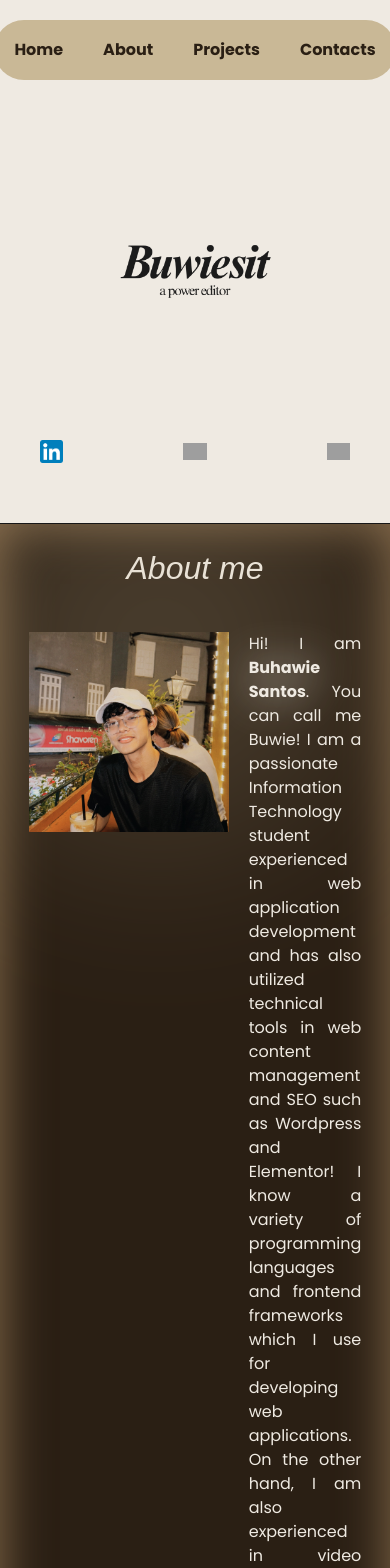
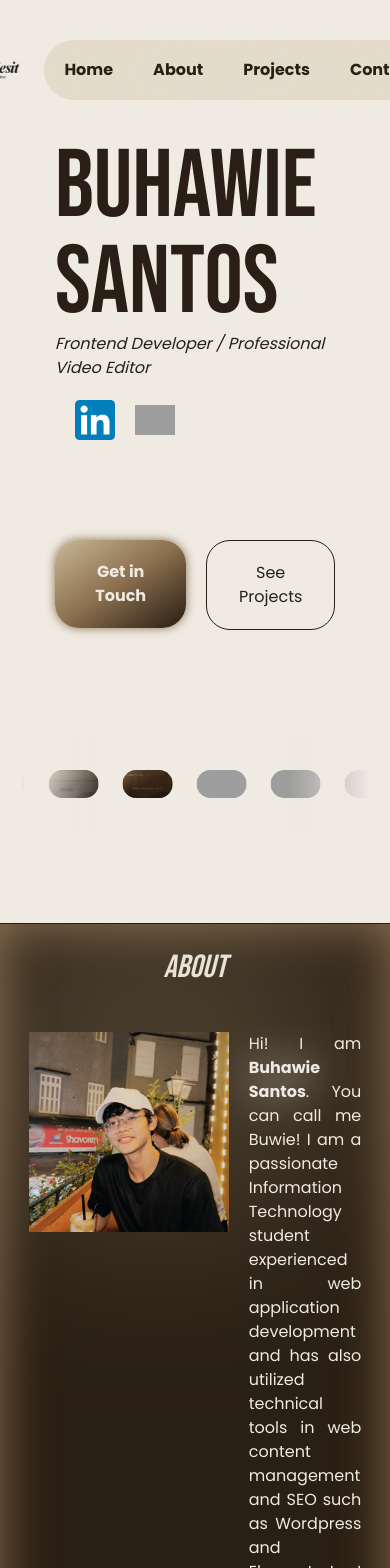
Before and after one commit to BuwieSit/buwiesit-portfolio, a Next.js app: page / in a window 390 px wide. Shown: the top 1568 px of the page. Built offline with nearby package versions, Linux system fonts and the light colour scheme; grey boxes are pictures that could not be loaded; a web font is replaced by a local one.

Commit message:
halfway front page

```diff
--- a/app/globals.css
+++ b/app/globals.css
@@ -1,5 +1,8 @@
 @import "tailwindcss";
 
+* {
+  scroll-behavior: smooth;
+}
 :root {
   --background: #ffffff;
   --foreground: #171717;
@@ -10,6 +13,7 @@
   --color-foreground: var(--foreground);
   --font-poppins: var(--font-poppins);
   --font-times-new: var(--font-times-mt);
+  --font-bebas: var(--font-bebas);
 }
 @theme {
   --color-editor-bg: #EFEAE2;
@@ -20,7 +24,7 @@
 
   --text-title-size: 2rem;
   --text-detail-size: 0.8rem;
-
+  --font-editor-title: var(--font-bebas);
 }
 
 @media (prefers-color-scheme: dark) {
@@ -33,5 +37,5 @@
 body {
   background: var(--background);
   color: var(--foreground);
-  font-family: var(--font-poppins)
+  font-family: var(--font-poppins);
 }
--- a/app/layout.tsx
+++ b/app/layout.tsx
@@ -1,8 +1,10 @@
 import type { Metadata } from "next";
-import { Poppins } from "next/font/google";
+import Image from "next/image";
+import { Poppins, Bebas_Neue } from "next/font/google";
 import localFont from "next/font/local";
 import "./globals.css";
 import { Home, Library, Send, User } from "lucide-react";
+import Link from "next/link";
 
 const timesNewRomanMt = localFont({
    src: [
@@ -22,6 +24,12 @@ const poppins = Poppins({
   display: "swap",
   variable: "--font-poppins",
 });
+const bebas = Bebas_Neue({
+  weight: ["400"],
+  subsets: ["latin"],
+  display: "swap",
+  variable: "--font-bebas",
+});
 
 export const metadata: Metadata = {
   title: "Buwie Santos",
@@ -34,26 +42,26 @@ export default function RootLayout({
   children: React.ReactNode;
 }>) {
   const navItems = [
-    {id: 1, icon:<Home color='#2A1F14'/>, text: "Home"},
-    {id: 2, icon:<User color='#2A1F14'/>, text: "About"},
-    {id: 3, icon:<Library color='#2A1F14'/>, text: "Projects"},
-    {id: 4, icon:<Send color='#2A1F14'/>, text: "Contacts"},
+    {id: 1, icon:<Home color='#2A1F14'/>, text: "Home", link: "home"},
+    {id: 2, icon:<User color='#2A1F14'/>, text: "About",link: "about"},
+    {id: 3, icon:<Library color='#2A1F14'/>, text: "Projects", link: "projects"},
+    {id: 4, icon:<Send color='#2A1F14'/>, text: "Contacts", link: "contacts"},
   ];
 
   return (
     <html
       lang="en"
-      className={`${poppins.variable} ${timesNewRomanMt.variable} font-sans antialiased`}
+      className={`${poppins.variable} ${timesNewRomanMt.variable} ${bebas.variable} font-sans antialiased`}
     >
       <body className="flex flex-col bg-editor-bg">
 
         <header className="fixed top-0 w-full py-5 flex items-center justify-center z-500">
-          <div className="bg-editor-surface h-15 p-5 rounded-full">
+          <Image src={"/editor_logo/dark_nobg.png"} alt={"Logo"} width={100} height={100} loading="eager"/>
+          <div className="bg-editor-surface/30 backdrop-blur-3xl h-15 p-5 rounded-full">
             <ul className="w-full h-full flex gap-10 items-center justify-between">
               {navItems.map((item) => (
                 <li key={item.id} className="flex items-center justify-center group transition ease-in-out cursor-pointer text-editor-primary font-bold">
-                  <p>{item.text}</p>
-
+                  <Link href={`#${item.link}`}><p>{item.text}</p></Link>
                   <div className="absolute bottom-0 font-bold transition ease-in-out -translate-y-5 opacity-0 group-hover:opacity-100 group-hover:translate-y-3 border-0 px-2 py-1 rounded-full drop-shadow-[0px_0px_20px] drop-shadow-editor-bg">
                     {item.icon}
                   </div>
--- a/app/page.tsx
+++ b/app/page.tsx
@@ -2,13 +2,14 @@ import Image from "next/image";
 import Carousel from "@/components/Carousel";
 import WebsiteCard from "@/components/WebsiteCard";
 import VideoCard from "@/components/VideoCard";
+import Link from "next/link";
+import TestimonialCarousel from "@/components/TestimonialCarousel";
 
 export default function Home() {
 
   const contacts = [
-    { id: 1, platform: "LinkedIn", icon: "/icons/linkedin.png", text: "Buhawie Santos" },
-    { id: 2, platform: "GitHub", icon: "/icons/github.png", text: "BuwieSit" },
-    { id: 3, platform: "Gmail", icon: "/icons/gmail.png", text: "santosbuhawie28@gmail.com" }
+    { id: 1, platform: "LinkedIn", icon: "/icons/linkedin.png", text: "Buhawie Santos", link: "https://www.linkedin.com/in/buhawie-santos-04403232b/" },
+    { id: 2, platform: "GitHub", icon: "/icons/github.png", text: "BuwieSit", link: "https://github.com/BuwieSit" }
   ];
 
   const skillMap = {
@@ -132,7 +133,7 @@ export default function Home() {
         <WebsiteCard
           type="International Competition"
           title="Business Proposal Website (Tourism)"
-          description="Developed a website business proposal in the tourism field. Used Reactjs for the frontend development."
+          description="Participated in an international competition in Vietnam. Developed a tourism website with React."
           link="https://tahakver2.vercel.app/"
           mockupImg="/websites/tahak.png"
         />
@@ -144,7 +145,7 @@ export default function Home() {
         <WebsiteCard
           type="School Project"
           title="Municipality Website"
-          description="Designed a website using Figma for UI/UX and developed with JavaScript, PHP for backend, and MySQL for database. Used JSON for data and URL parameters for routing."
+          description="Lead a group for designing a a website using Figma for UI/UX and developing with JavaScript, PHP for backend, and MySQL for database. Used JSON for data and URL parameters for routing."
           link="https://ibajayaklan.vercel.app/"
           mockupImg="/websites/ibajay.png"
         />
@@ -162,28 +163,67 @@ export default function Home() {
         />
       )
     },
+    {
+      id: 4,
+      content: (
+        <WebsiteCard
+          type="School Project"
+          title="Admin Market Vendor Registration System"
+          description="A project when I was starting to learn working with databases. Contributed a Market Vendor page (Admin) using vanilla HTML, CSS, and JavaScript. Used plugins for converting table data into excel spreadsheet. PHP and MySQL for saving accounts."
+          link="https://team2-web.vercel.app/market_vendor/landingPage.html"
+          mockupImg="/websites/vendor.png"
+        />
+      )
+    },
 
   ];
+
+  const combinedProjects = [...websiteProjects, ...videoProjects]
 
   return (
     <div className="flex flex-col flex-1 items-center justify-center font-poppins mt-20 min-h-screen">
 
-      <section className="w-full px-5 py-10 flex flex-col items-center justify-center border-b">
-        <Image src={"/editor_logo/dark_nobg.png"} alt={"Logo"} width={300} height={300} loading="eager"/>
-        <div className="w-full flex items-center justify-center gap-30 p-5">
+      <section id="home" className="w-full min-h-screen px-5 py-10 flex flex-col gap-10 items-center justify-start border-b text-editor-primary">
+
+        <div className="w-[80%] py-5 flex flex-col items-start justify-center">
+          <h1 className="text-8xl font-bebas">Buhawie Santos</h1>
+          <p className="italic">Frontend Developer / Professional Video Editor</p>
+          <div className="flex items-center justify-center gap-5 p-5">
             {contacts.map((contact) => (
-            <div key={contact.id} className="relative flex flex-col justify-center items-center group transition ease-in-out cursor-pointer">
+              <Link href={contact.link} target="_blank" rel="noopener noreferrer" key={contact.id} className="relative flex flex-col justify-center items-center group transition ease-in-out cursor-pointer">
                 <Image src={contact.icon} alt={contact.platform} width={40} height={40} priority={true}/>
-              <p className="absolute text-nowrap text-editor-primary text-[0.9rem] font-bold transition ease-in-out opacity-0 translate-y-5 group-hover:opacity-100 group-hover:-translate-y-10 pointer-events-none">{contact.text}</p>
+                <p className="absolute text-nowrap text-[0.9rem] font-bold transition ease-in-out opacity-0 translate-y-5 group-hover:opacity-100 group-hover:translate-y-10 pointer-events-none">{contact.text}</p>
+              </Link>
+
+            ))}
+          </div>
         </div>
 
-          ))}
+        <div className="w-[80%] py-5 flex flex-col items-end justify-center">
+            <div className="flex gap-5">
+              <Link href={"#contacts"}>
+                <button className="bg-linear-to-br from-editor-surface via-editor-accent to-editor-primary shadow-editor-accent shadow-[0px_0px_10px] p-5 rounded-3xl text-editor-bg font-bold cursor-pointer transition-all duration-300 ease-in-out hover:-translate-y-2 hover:shadow-[0px_5px_10px]">
+                  Get in Touch
+                </button>
+              </Link>
+              <Link href={"#projects"}>
+                <button className="cursor-pointer transition-all duration-300 ease-in-out border border-editor-primary p-5 rounded-3xl hover:bg-editor-primary hover:text-editor-bg">
+                  See Projects
+                </button>
+              </Link>
 
             </div>
+
+        </div>
+
+        <div className="mt-10 w-full relative">
+          <TestimonialCarousel items={combinedProjects}/>
+        </div>
+
       </section>
 
-      <section className="relative py-5 w-full min-h-screen inset-shadow-[0px_0px_50px] inset-shadow-editor-accent bg-editor-primary text-editor-bg font-poppins flex flex-col gap-10 justify-center items-center overflow-hidden">
-        <h2 className="text-title-size font-times-new italic">About me</h2>
+      <section id="about" className="relative py-5 w-full min-h-screen inset-shadow-[0px_0px_50px] inset-shadow-editor-accent bg-editor-primary text-editor-bg font-poppins flex flex-col gap-10 justify-center items-center overflow-hidden">
+        <h2 className="text-title-size font-editor-title italic">About</h2>
 
         <div className="bg-editor-surface blur-[100px] opacity-20 absolute w-100 aspect-square rounded-full -top-20 -left-10 pointer-events-none"/>
         <div className="bg-editor-surface blur-[100px] opacity-20 absolute w-100 aspect-square rounded-full -bottom-10 -right-20 pointer-events-none"/>
@@ -201,7 +241,10 @@ export default function Home() {
 
         <div className="w-[80%] h-0.5 shadow-[0px_0px_80px] rounded-full bg-editor-bg"/>
 
+        <div className="w-full flex flex-col justify-center items-center">
+          <h2 className="text-title-size font-editor-title italic">Skills</h2>
           <div className="flex justify-center items-center gap-5 flex-wrap min-h-50 group">
+
             {Object.values(skillMap).map((skill) => (
               <div
                 key={skill.text}
@@ -212,14 +255,22 @@ export default function Home() {
               </div>
             ))}
           </div>
+        </div>
+
 
       </section>
 
-      <section className="text-editor-primary w-full min-h-screen">
+      <section id="projects" className="text-editor-primary w-full min-h-screen flex flex-col justify-center items-center py-10">
+        <h2 className="text-title-size font-editor-title italic">Website Projects</h2>
           <Carousel items={websiteProjects} />
       </section>
-      <section className="text-editor-primary w-full min-h-screen">
+      <section className="text-editor-primary w-full min-h-screen  flex flex-col justify-center items-center py-10">
+        <h2 className="text-title-size font-editor-title italic">Video Edits</h2>
           <Carousel items={videoProjects} />
+      </section>
+
+      <section id="contacts" className="text-editor-primary w-full min-h-screen">
+
       </section>
     </div>
   );
--- /dev/null
+++ b/components/TestimonialCarousel.tsx
@@ -0,0 +1,53 @@
+'use client';
+
+import { ReactNode } from 'react';
+
+interface TestimonialItem {
+  id?: string | number;
+  content: ReactNode;
+}
+
+interface TestimonialCarouselProps {
+  items: TestimonialItem[];
+  speed?: 'slow' | 'normal' | 'fast';
+}
+
+export default function TestimonialCarousel({ items = [], speed = 'normal' }: TestimonialCarouselProps) {
+  if (!items.length) return <p className="text-center text-gray-500">No testimonials provided.</p>;
+
+  const duplicatedItems = [...items, ...items];
+
+  const speedDurations = {
+    fast: 'animate-[marquee_20s_linear_infinite]',
+    normal: 'animate-[marquee_40s_linear_infinite]',
+    slow: 'animate-[marquee_60s_linear_infinite]',
+  };
+
+  return (
+    <div className="w-full overflow-hidden py-10 relative">
+      {/* Subtle fade edges to blend cards nicely */}
+      <div className="absolute inset-y-0 left-0 w-20 bg-gradient-to-r from-editor-bg to-transparent z-10 pointer-events-none" />
+      <div className="absolute inset-y-0 right-0 w-20 bg-gradient-to-l from-editor-bg to-transparent z-10 pointer-events-none" />
+
+      {/* Main Animating Track */}
+      <div className={`flex gap-6 w-max ${speedDurations[speed]}`}>
+        {duplicatedItems.map((item, index) => (
+          <div
+            key={item.id ? `${item.id}-${index}` : index}
+            className="w-[50px] aspect-video sm:w-[200px] shrink-0 transition-transform duration-300 hover:scale-[1.02] pointer-events-none"
+          >
+            {item.content}
+          </div>
+        ))}
+      </div>
+
+      {/* Injecting the keyframes directly into the document head */}
+      <style jsx global>{`
+        @keyframes marquee {
+          0% { transform: translateX(0%); }
+          100% { transform: translateX(-50%); }
+        }
+      `}</style>
+    </div>
+  );
+}
--- a/components/WebsiteCard.tsx
+++ b/components/WebsiteCard.tsx
@@ -15,42 +15,55 @@ export default function WebsiteCard({ type, title, description, link, mockupImg
       href={link}
       target="_blank"
       rel="noopener noreferrer"
-      className="relative w-full h-full text-white flex flex-col justify-between rounded-2xl group"
+      // Added `w-full h-full overflow-hidden` to clip all absolute backgrounds precisely to parent shape
+      className="relative w-full h-full text-white flex flex-col justify-between rounded-2xl overflow-hidden group"
     >
-      {/* 1. Full Bleed Background Image (Landscape orientation fit) */}
+      {/* 1. Full Bleed Background Image */}
       {mockupImg && (
         <div className="absolute inset-0 w-full h-full -z-20">
           <Image
             src={mockupImg}
             alt={`${title} background`}
             fill
-            sizes="(max-w-768px) 100vw, 33vw"
-            className="object-cover object-center"
+            sizes="(max-w-768px) 100vw, (max-w-1200px) 50vw, 33vw"
+            className="object-cover object-center transition-transform duration-500 group-hover:scale-105"
             priority
           />
         </div>
       )}
 
-      {/* 2. Subtle Gradient Overlay Layer */}
-      {/* Mixes from dark translucent to a more solid color at the bottom to ensure text readability */}
-      <div className="absolute inset-0 bg-gradient-to-br from-editor-accent/70 via-editor-primary/80 to-editor-primary/95 -z-10 " />
+      {/* 2. Responsive Gradient Overlay Layer */}
+      {/* Explicit w-full h-full forces it to adapt instantly when the container reshapes */}
+      <div className="absolute inset-0 w-full h-full bg-gradient-to-br from-editor-accent/70 via-editor-primary/80 to-editor-primary/95 -z-10" />
 
       {/* 3. Top Section: Type Tag */}
-      <div className="pt-6 pl-6">
+      <div className="pt-6 pl-6 self-start">
         <span className="text-xs uppercase tracking-wider bg-black/30 backdrop-blur-sm px-3 py-1.5 rounded-full opacity-80">
           {type}
         </span>
       </div>
 
-      {/* Empty spacer area to force landscape viewport height layout */}
-      <div className="flex-grow min-h-[100px]" />
+      {/* Empty spacer area with a percentage basis instead of static min-h to stay flexible */}
+      <div className="flex-grow min-h-[25%]" />
 
       {/* 4. Bottom Section: Info Typography */}
-      <div className="pb-6 px-6 z-10 w-full bg-gradient-to-t from-editor-primary via-editor-primary/50 to-transparent pt-12">
-        <h4 className="text-sm lg:text-xl font-bold mb-1 line-clamp-2 drop-shadow-md">
+      <div className="pb-6 px-6 z-10 w-full bg-gradient-to-t from-editor-primary via-editor-primary/60 to-transparent pt-16 mt-auto">
+        <h4
+          className="font-bold mb-1 line-clamp-2 drop-shadow-md transition-colors"
+          style={{
+            // Scales fluidly between 14px (minimum) and 24px (maximum) based on container width
+            fontSize: 'clamp(0.875rem, 2.5cqw, 1.5rem)'
+          }}
+        >
           {title}
         </h4>
-        <p className="text-xs opacity-80 drop-shadow-sm">
+        <p
+          className="opacity-80 drop-shadow-sm line-clamp-1"
+          style={{
+            // Scales fluidly between 11px (minimum) and 14px (maximum)
+            fontSize: 'clamp(0.688rem, 1.5cqw, 0.875rem)'
+          }}
+        >
           {description}
         </p>
       </div>
```
Also changed, not shown: public/websites/vendor.png (added). Lines whose indentation alone changed are shown as unchanged.
